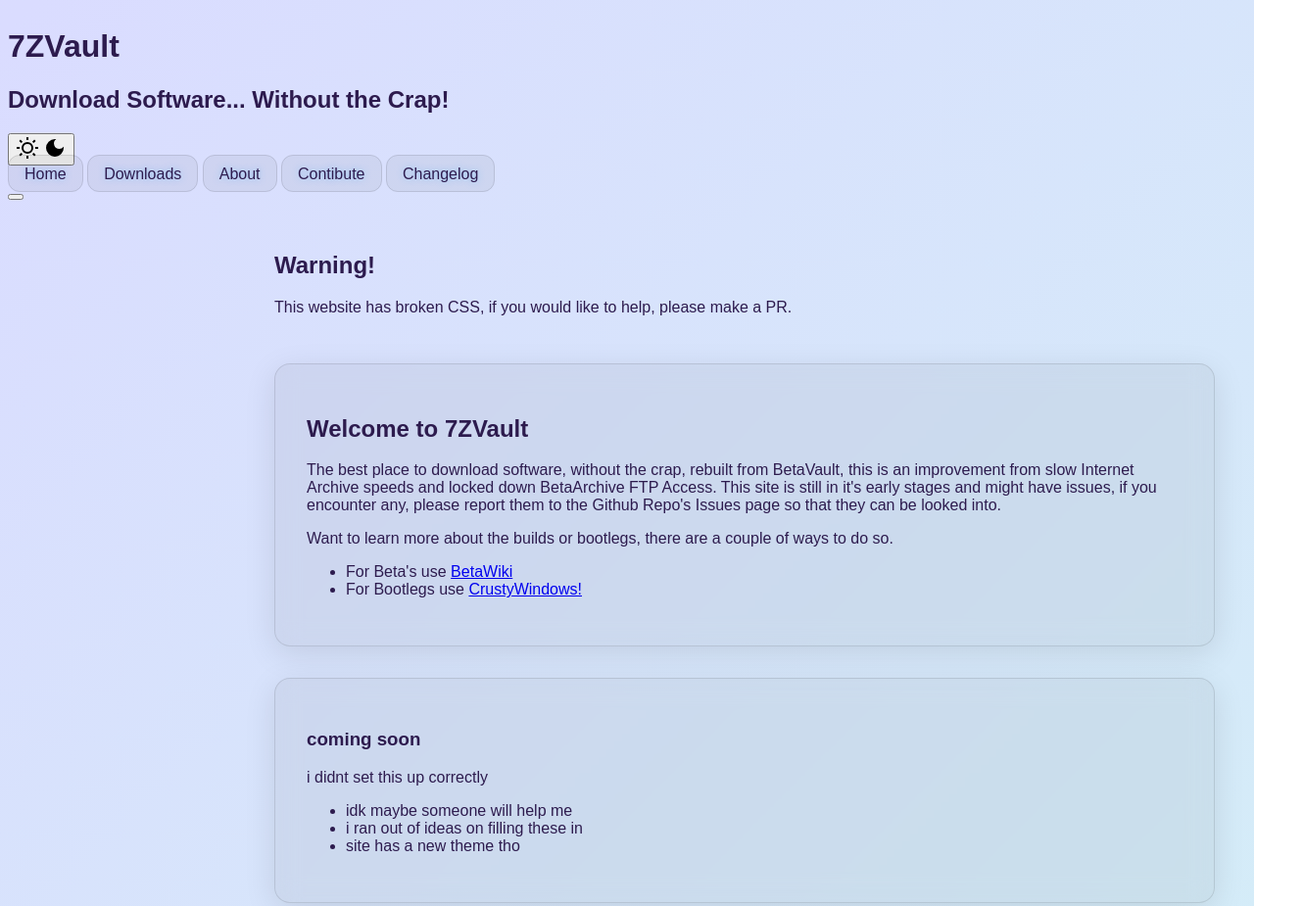
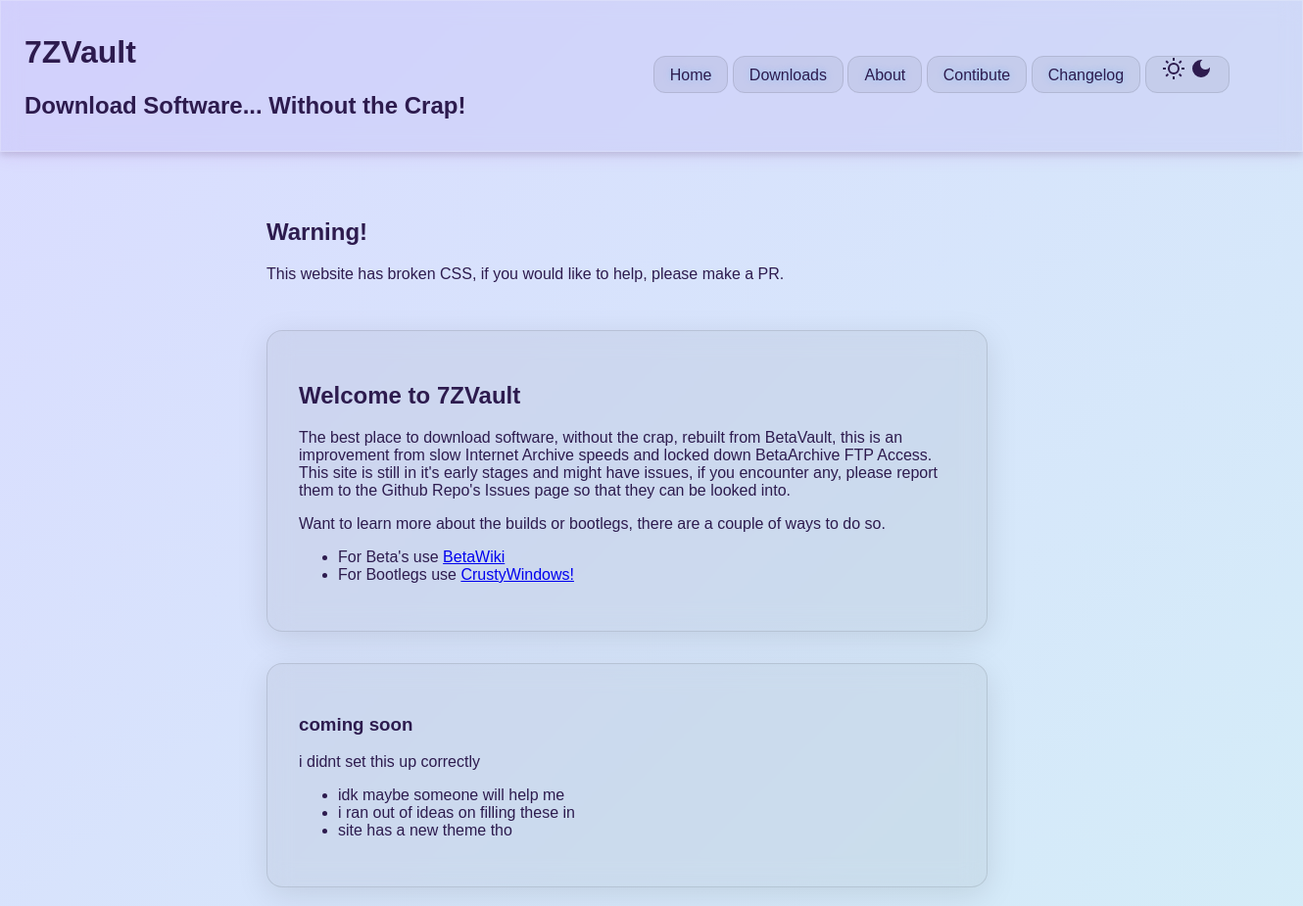
Before and after one commit to 7ZVault/7ZVault.github.io, a plain HTML site: page index.html in a window 1280 px wide. Shown: the top 925 px of the page at 98% size, 1330 px wide, since content can reach past the window. Drawn offline with Linux system fonts and the light colour scheme.

Commit message:
Fix broken CSS on desktop (use CSS from BetaVault for some fixes)

```diff
--- a/index.html
+++ b/index.html
@@ -1,11 +1,15 @@
 <!DOCTYPE html>
-<html lang="en" data-theme="dark">  <head>
+<html lang="en" data-theme="dark">
+
+<head>
   <meta charset="UTF-8" />
   <meta name="viewport" content="width=device-width, initial-scale=1.0" />
   <title>7ZVault</title>
-    <link rel="stylesheet" href="/style.css"/>
+  <link rel="stylesheet" href="./style.css" />
+  <!-- sadly this'll have to be updated on every site but it's worth it for localhost testing -->
   <link rel="icon" type="image/x-icon" href="/Logo.ico">
 </head>
+
 <body>
   <header>
     <div class="header-content">
@@ -14,38 +18,22 @@
     </div>
     <div class="header-right">
       <div class="header-controls">
-          <button id="darkModeToggle" class="theme-toggle" aria-label="Toggle dark mode">
-            <svg
-              class="sun-icon"
-              xmlns="http://www.w3.org/2000/svg"
-              viewBox="0 0 24 24"
-              width="24"
-              height="24"
-            >
-              <path
-                fill="currentColor"
-                d="M12 18a6 6 0 1 1 0-12 6 6 0 0 1 0 12zm0-2a4 4 0 1 0 0-8 4 4 0 0 0 0 8zM11 1h2v3h-2V1zm0 19h2v3h-2v-3zM3.515 4.929l1.414-1.414L7.05 5.636 5.636 7.05 3.515 4.93zM16.95 18.364l1.414-1.414 2.121 2.121-1.414 1.414-2.121-2.121zm2.121-14.85l1.414 1.415-2.121 2.121-1.414-1.414 2.121-2.121zM5.636 16.95l1.414 1.414-2.121 2.121-1.414-1.414 2.121-2.121zM23 11v2h-3v-2h3zM4 11v2H1v-2h3z"
-              />
-            </svg>
-            <svg
-              class="moon-icon"
-              xmlns="http://www.w3.org/2000/svg"
-              viewBox="0 0 24 24"
-              width="24"
-              height="24"
-            >
-              <path
-                fill="currentColor"
-                d="M12 3a9 9 0 1 0 9 9c0-.46-.04-.92-.1-1.36a5.389 5.389 0 0 1-4.4 2.26 5.403 5.403 0 0 1-3.14-9.8c-.44-.06-.9-.1-1.36-.1z"
-              />
-            </svg>
-          </button>
         <nav>
           <a href="index.html" class="active">Home</a>
           <a href="/downloads.html">Downloads</a>
           <a href="/about.html">About</a>
           <a href="/contibute.html">Contibute</a>
           <a href="/changelog.html">Changelog</a>
+          <a id="darkModeToggle" class="theme-toggle" aria-label="Toggle dark mode">
+            <svg class="sun-icon" xmlns="http://www.w3.org/2000/svg" viewBox="0 0 24 24" width="24" height="24">
+              <path fill="currentColor"
+                d="M12 18a6 6 0 1 1 0-12 6 6 0 0 1 0 12zm0-2a4 4 0 1 0 0-8 4 4 0 0 0 0 8zM11 1h2v3h-2V1zm0 19h2v3h-2v-3zM3.515 4.929l1.414-1.414L7.05 5.636 5.636 7.05 3.515 4.93zM16.95 18.364l1.414-1.414 2.121 2.121-1.414 1.414-2.121-2.121zm2.121-14.85l1.414 1.415-2.121 2.121-1.414-1.414 2.121-2.121zM5.636 16.95l1.414 1.414-2.121 2.121-1.414-1.414 2.121-2.121zM23 11v2h-3v-2h3zM4 11v2H1v-2h3z" />
+            </svg>
+            <svg class="moon-icon" xmlns="http://www.w3.org/2000/svg" viewBox="0 0 24 24" width="24" height="24">
+              <path fill="currentColor"
+                d="M12 3a9 9 0 1 0 9 9c0-.46-.04-.92-.1-1.36a5.389 5.389 0 0 1-4.4 2.26 5.403 5.403 0 0 1-3.14-9.8c-.44-.06-.9-.1-1.36-.1z" />
+            </svg>
+          </a>
         </nav>
       </div>
       <button class="hamburger" aria-label="Toggle menu">
@@ -68,8 +56,10 @@
       <section class="main-content">
         <h2>Welcome to 7ZVault</h2>
         <p>
-            The best place to download software, without the crap, rebuilt from BetaVault, this is an improvement from slow Internet Archive speeds
-            and locked down BetaArchive FTP Access. This site is still in it's early stages and might have issues, if you encounter any, please report
+          The best place to download software, without the crap, rebuilt from BetaVault, this is an improvement from
+          slow Internet Archive speeds
+          and locked down BetaArchive FTP Access. This site is still in it's early stages and might have issues, if you
+          encounter any, please report
           them to the Github Repo's Issues page so that they can be looked into.
         </p>
         <p>Want to learn more about the builds or bootlegs, there are a couple of ways to do so.</p>
@@ -100,4 +90,5 @@
 
   <script src="./src/startup.js"></script>
 </body>
+
 </html>
--- a/style.css
+++ b/style.css
@@ -83,6 +83,38 @@ body {
   justify-content: center;
 }
 
+/* from betavault */
+header {
+  width: 100%;
+  background: rgba(147, 112, 219, 0.1);
+  backdrop-filter: blur(10px);
+  -webkit-backdrop-filter: blur(10px);
+  border: 1px solid rgba(255, 255, 255, 0.2);
+  box-shadow: 0 4px 6px rgba(0, 0, 0, 0.1), 0 0 20px rgba(186, 85, 211, 0.2);
+  padding: 1.5rem;
+  margin-bottom: 2rem;
+
+  justify-content: space-between;
+  align-items: center;
+  position: sticky;
+  top: 0;
+  z-index: 100;
+  animation: fadeSlideIn 0.6s ease-out;
+  padding: 0.8rem 1.5rem; /* Reduced from 1.5rem */
+  margin-bottom: 1rem; /* Reduced from 2rem */
+}
+
+.hamburger {
+  display: none;
+  flex-direction: column;
+  gap: 4px;
+  cursor: pointer;
+  padding: 8px;
+  z-index: 1000;
+}
+
+/*end of betavault rip*/
+
 nav a {
   padding: 0.5rem 1rem;
   border-radius: 8px;
@@ -100,13 +132,31 @@ nav a {
 nav a:hover {
   background: rgba(255, 255, 255, 0.15);
   box-shadow: 0 0 12px var(--shadow-intensity);
+  cursor:pointer;
+}
+
+.header-content {
+  float:left;
+}
+
+.header-right {
+  display:block !important;
+  float:right !important;
+  margin-top: 44px;
+  margin-right:50px;
 }
 /*========================
   Main Content Layout
 =========================*/
 main {
-  margin-left: 240px;
+  /*margin-left: 240px;*/
+  margin: 0 240px;
   padding: 2rem;
+}
+
+body {
+  margin:0;
+  padding:0;
 }
 
 /*========================
@@ -115,6 +165,11 @@ main {
 section {
   margin-bottom: 3rem;
   animation: fadeSlideIn 0.8s ease-out;
+}
+
+footer {
+  padding: 0 2rem;
+  margin: 0 240px; /*center like the rest of the content*/
 }
 
 /*========================
@@ -174,7 +229,7 @@ section {
   z-index: 100;
 }
 
-  main {
+main {
   margin-right: 240px; /* 👈 pushes content away from sidebar */
   padding: 2rem;
 }
@@ -189,6 +244,7 @@ a {
 a:hover {
   text-decoration: underline;
   color: #00ddff;
+  cursor:pointer;
 }
 
 /*footer*/
```
Also changed, not shown: 1 other file. Lines whose indentation alone changed are shown as unchanged.
